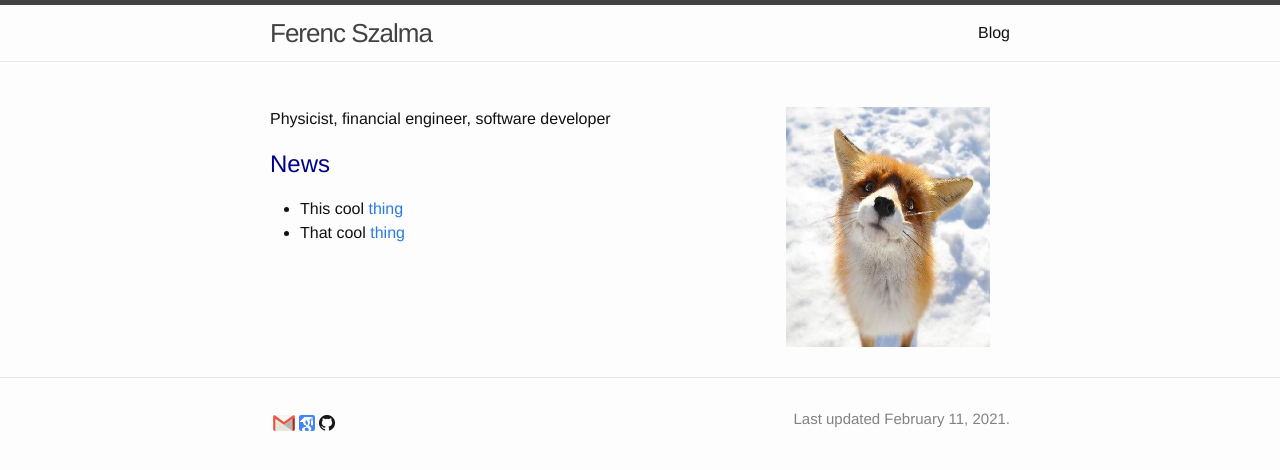
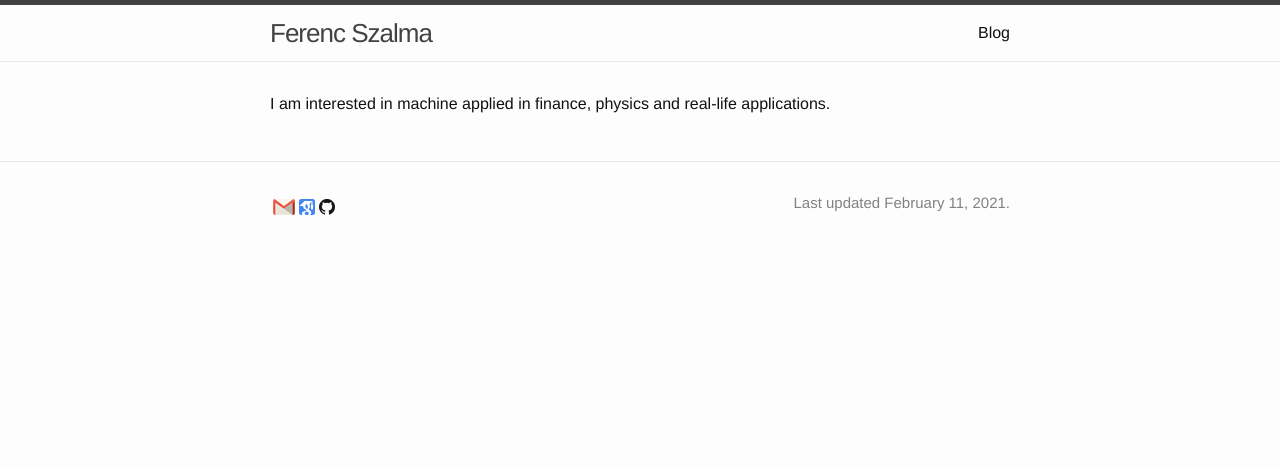
Before and after one commit to szalmaf/szalmaf.github.io, a Jekyll site: the page built from index.md, in a window 1280 px wide. Shown: the top 470 px of the page. Built offline with Jekyll 4.4.1, drawn with Linux system fonts in a browser that asks for light colours.

Commit message:
Modify intro

```diff
--- a/index.md
+++ b/index.md
@@ -3,11 +3,11 @@ layout: default
 ---
 
 <!-- (comment) the image below can be found in img folder of this very project-->
-![i_am_a_fox](/img/example/example.jpg){: style="float: right; margin: 0px 20px; width: 204px; height: 240px" }
+<!-- ![i_am_a_fox](/img/example/example.jpg){: style="float: right; margin: 0px 20px; width: 204px; height: 240px" } -->
 
-Physicist, financial engineer, software developer
+I am interested in machine applied in finance, physics and real-life applications.
 
-## <span style="color:darkblue">News </span>
+<!-- ## <span style="color:darkblue">News </span> -->
 
-* This cool [thing](https://szalmaf.github.io)
-* That cool [thing](https://szalmaf.github.io)
+<!-- * This cool [thing](https://szalmaf.github.io)
+* That cool [thing](https://szalmaf.github.io)  -->
```
